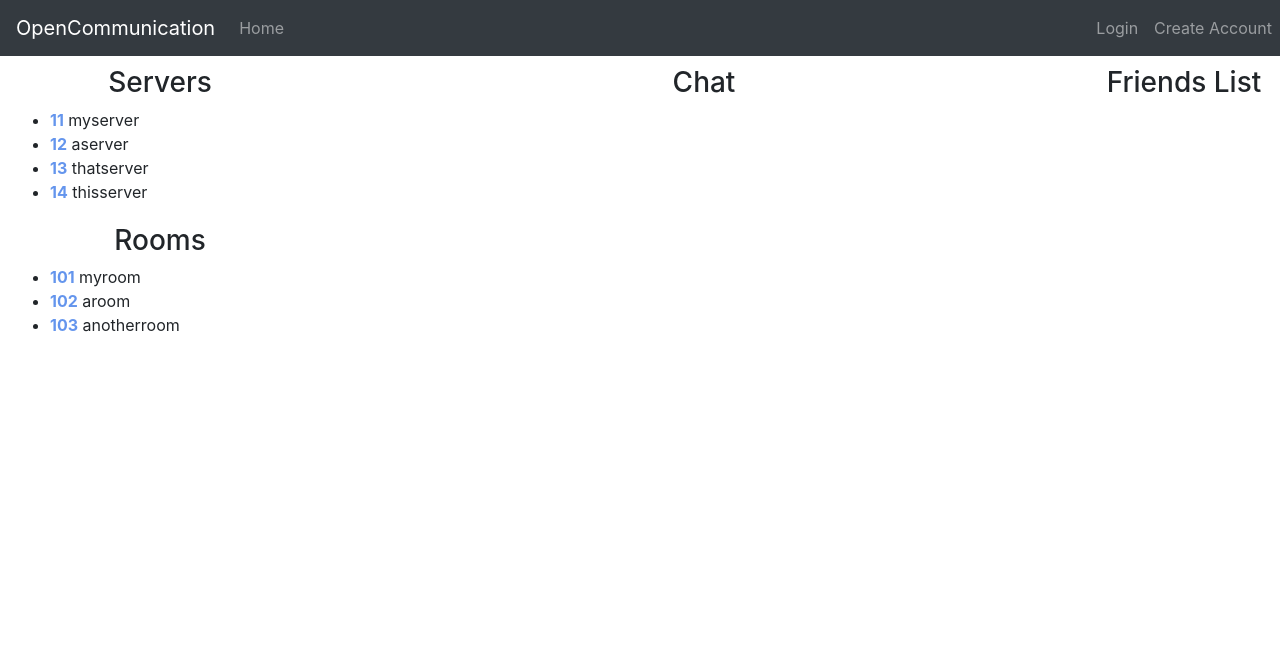
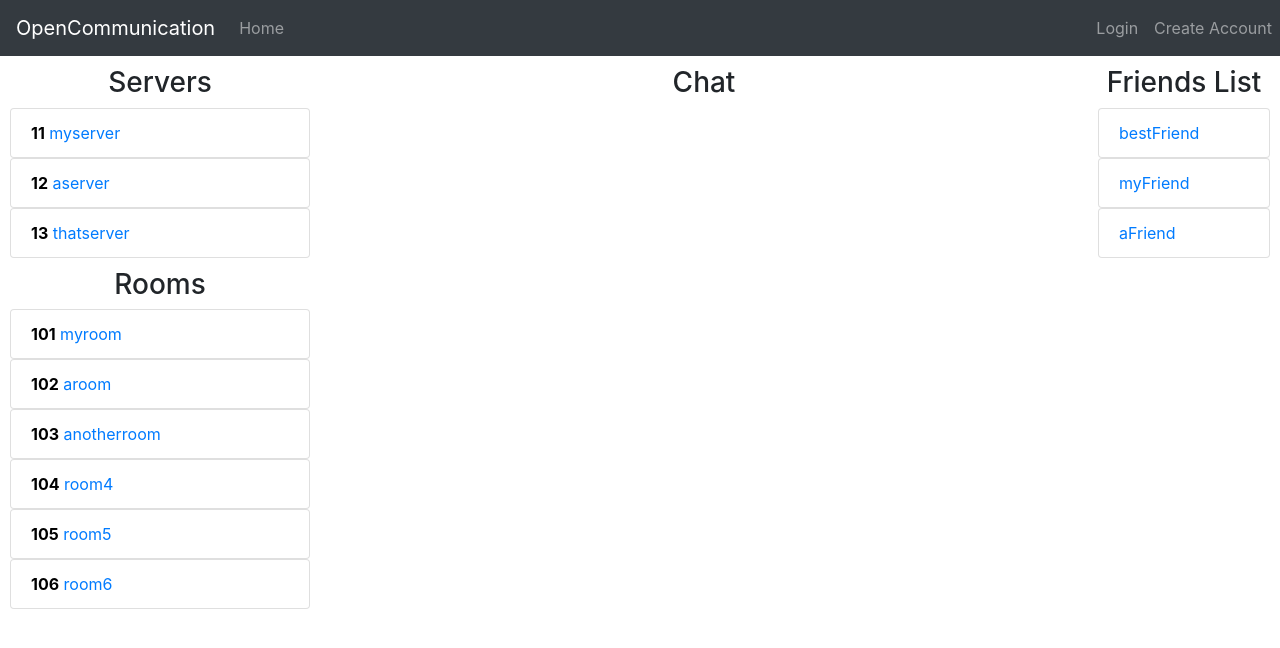
Before and after one commit to jaredglaser/OpenCommunicationFrontEnd, an Angular app: page /ui in a window 1280 px wide. Shown: the top 648 px of the page. Built offline with nearby package versions, Linux system fonts and the light colour scheme.

Commit message:
Bootstrap used for list items, sample friends list

```diff
--- a/src/app/pages/ui/ui.component.css
+++ b/src/app/pages/ui/ui.component.css
@@ -19,16 +19,22 @@
     width: 15%;
 }
 
-.servers {
-    max-height: 100px;
+.list-group {
+    margin-bottom: 10px;
     overflow: scroll;
+    -webkit-overflow-scrolling: touch;
 }
 
-.rooms {
-    overflow: scroll
+
+#servers {
+    max-height: 150px;
+}
+
+#rooms {
+    max-height: 300px;
 }
 
 .rooms-servers {
-    color: cornflowerblue;
+    color: #000000;
     font-weight: bold;
 }
--- a/src/app/pages/ui/ui.component.html
+++ b/src/app/pages/ui/ui.component.html
@@ -8,16 +8,20 @@
   <div class="row">
     <div class="column left">
       <h3 class="header">Servers</h3>
-      <ul class="servers">
+      <ul class="list-group" id="servers">
         <li *ngFor="let server of servers">
-          <span class="rooms-servers">{{server.id}}</span> {{server.name}}
+          <a href="/ui" class="list-group-item">
+            <span class="rooms-servers">{{server.id}}</span> {{server.name}}
+          </a>
         </li>
       </ul>
 
       <h3 class="header">Rooms</h3>
-      <ul class="rooms">
+      <ul class="list-group" id="rooms">
         <li *ngFor="let room of rooms">
-          <span class="rooms-servers">{{room.id}}</span> {{room.name}}
+          <a href="/ui" class="list-group-item">
+            <span class="rooms-servers">{{room.id}}</span> {{room.name}}
+          </a>
         </li>
       </ul>
     </div>
@@ -31,8 +35,12 @@
       <h3 class="header">Friends List</h3>
       <div id="voice-chat">
         <div id="active-users">
-          <ul *ngFor = "let user of activeusers">
-            <span>{{user.username}}</span>
+          <ul class="list-group" id="friends">
+            <li *ngFor = "let friend of friends">
+              <a href="ui" class="list-group-item">
+                <span>{{friend.username}}</span>
+              </a>
+            </li>
           </ul>
         </div>
       </div>
--- a/src/app/pages/ui/ui.component.ts
+++ b/src/app/pages/ui/ui.component.ts
@@ -22,7 +22,12 @@ class user{
 const ROOMS: room[] = [
   { id: 101, name: "myroom", server: 11 },
   { id: 102, name: "aroom", server: 11},
-  { id: 103, name: "anotherroom", server: 12}
+  { id: 103, name: "anotherroom", server: 12},
+  { id: 104, name: "room4", server: 12},
+  { id: 105, name: "room5", server: 13},
+  { id: 106, name: "room6", server: 13},
+  { id: 107, name: "room7", server: 14},
+  { id: 108, name: "room8", server: 15},
 ];
 
 const SERVERS: server[] = [
@@ -32,6 +37,16 @@ const SERVERS: server[] = [
   { id: 14, name: 'thisserver' },
   { id: 15, name: 'anotherserver' }
 ];
+
+const FRIENDS: user[] = [
+  { id: 1001, username: 'bestFriend'},
+  { id: 1002, username: 'myFriend'},
+  { id: 1003, username: 'aFriend'},
+];
+
+
+
+
 @Component({
   selector: 'app-ui',
   templateUrl: './ui.component.html',
@@ -40,8 +55,11 @@ const SERVERS: server[] = [
 export class UIComponent implements OnInit {
   servers = SERVERS;
   rooms = ROOMS;
+  friends = FRIENDS;
   activeusers = [{id:1,name: "testuser"}];
   username = localStorage.getItem('username');
+
+
   constructor() { }
 
 
```
